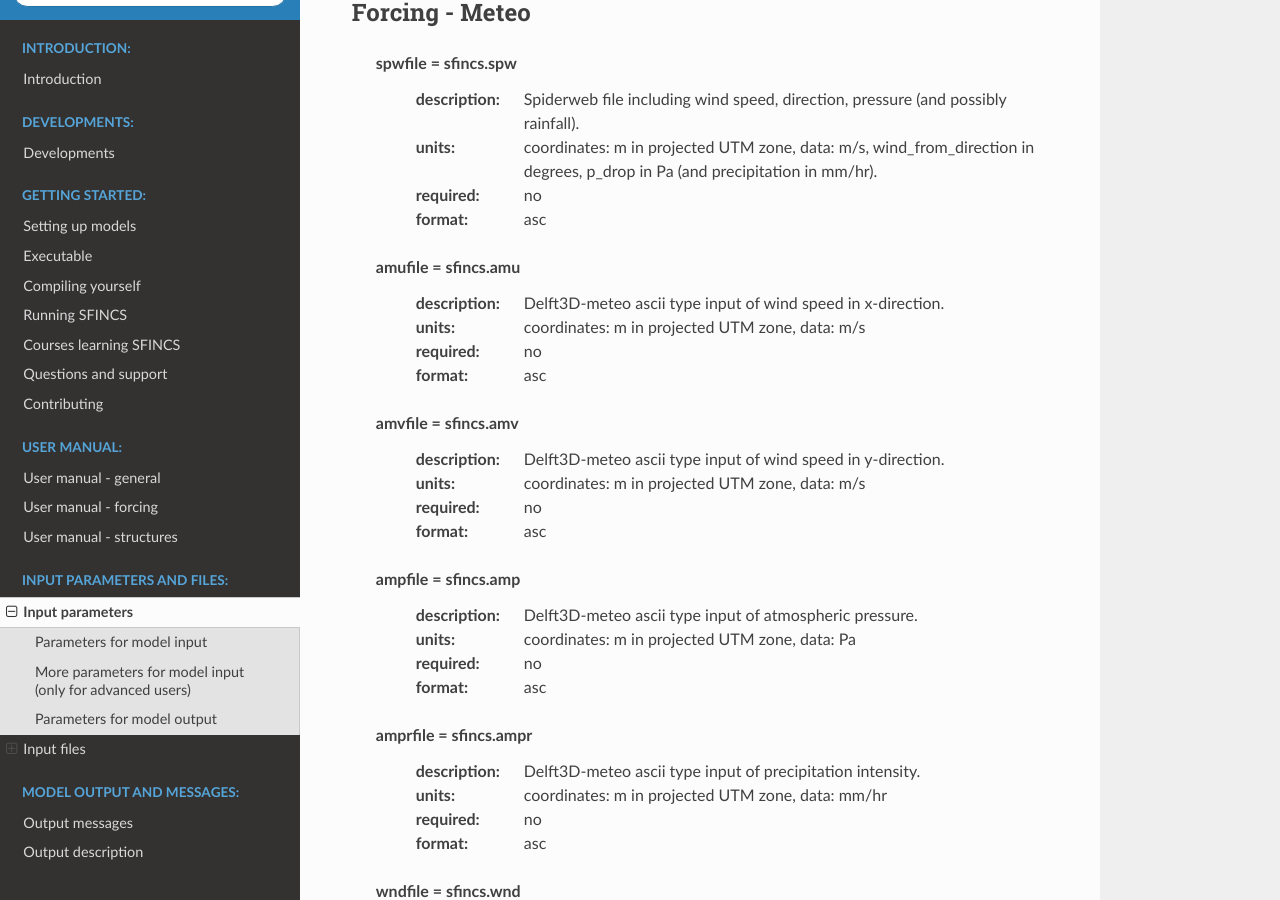
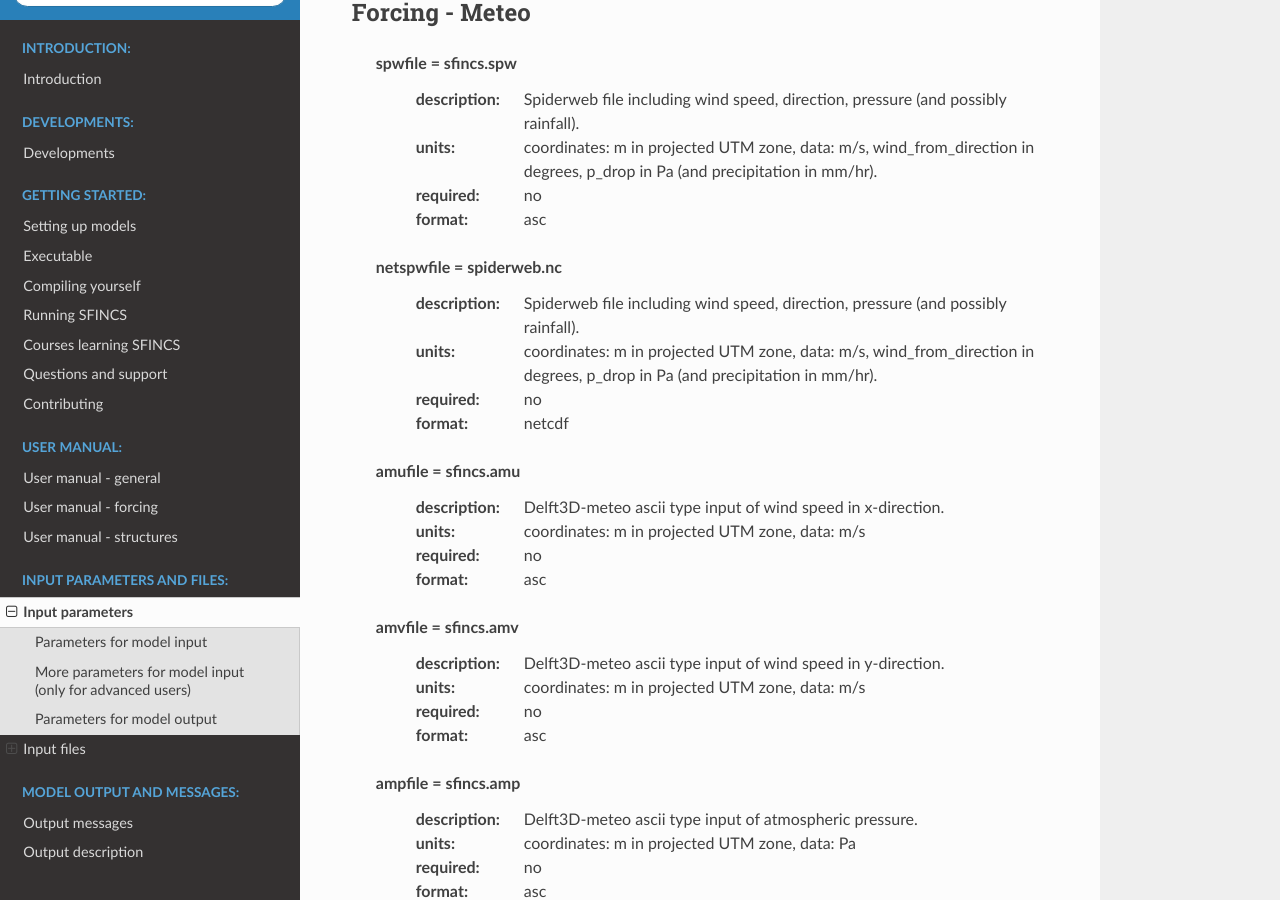
Before and after one commit to Deltares/SFINCS, a Sphinx documentation site: the page built from docs/parameters.rst, in a window 1280 px wide and 900 px high, scrolled down 15929 px. Built offline with Sphinx 7.4.7 and the Read the Docs theme 2.0.0, drawn with Linux system fonts in a browser that asks for light colours.

Commit message:
- add netspwfile

```diff
--- a/docs/parameters.rst
+++ b/docs/parameters.rst
@@ -461,6 +461,11 @@ Forcing - Meteo
 	  :units:		coordinates: m in projected UTM zone, data: m/s, wind_from_direction in degrees, p_drop in Pa (and precipitation in mm/hr).
 	  :required:		no
 	  :format:		asc
+	netspwfile = spiderweb.nc
+	  :description:		Spiderweb file including wind speed, direction, pressure (and possibly rainfall).
+	  :units:		coordinates: m in projected UTM zone, data: m/s, wind_from_direction in degrees, p_drop in Pa (and precipitation in mm/hr).
+	  :required:		no
+	  :format:		netcdf
 	amufile = sfincs.amu
 	  :description:		Delft3D-meteo ascii type input of wind speed in x-direction.
 	  :units:		coordinates: m in projected UTM zone, data: m/s
```
